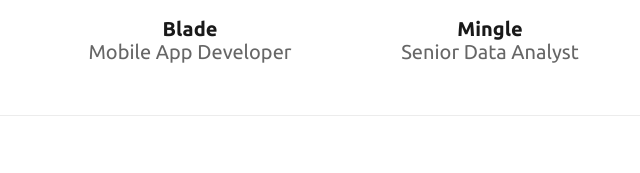
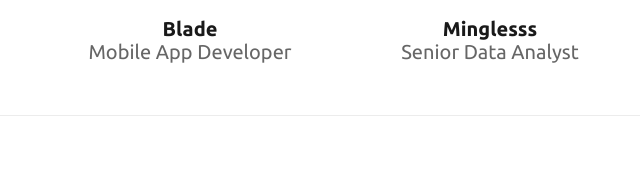
Before and after one commit to niya-benny/sentiment_analysis, a plain HTML site: page Big_Star_Collectibles/index.html in a window 1280 px wide. Shown: the part 1451-1624 px from the top of the page, 0-640 px from the left. Drawn offline with Linux system fonts and the light colour scheme.

Commit message:
Improve titles

```diff
--- a/Big_Star_Collectibles/index.html
+++ b/Big_Star_Collectibles/index.html
@@ -221,13 +221,14 @@
         <dl class="char-list">
           <div data-full-img="images/characters/Lil-Monsters-Blade.png">
             <dt id="name-blade">Blade</dt>
-            <dd class="title">Mobile App Developer</dd>
+
+              <dd class="title">Mobile App Developer</dd>
             <dd class="avatar"><img src="images/characters/avatar-Lil-Monsters-Blade.png" width="200" height="200" alt="Avatar of Blade"></dd>
             <dd class="desc">Blade freelances as a mobile app developer and has built some of the most popular Android and iOS apps used in modern monster society, including the award-winning Monster APPetite, which tracks calorie consumption and activity for the health-conscious monster. In his spare time, he competes in national agility contests with his border collie Winston.</dd>
             <dd><a href="#" id="more-blade" aria-labelledby="more-blade name-blade">See bio and products</a></dd>
           </div>
           <div data-full-img="images/characters/Lil-Monsters-Mingle.png">
-            <dt id="name-mingle">Mingle</dt>
+            <dt id="name-mingle">Minglesss</dt>
             <dd class="title">Senior Data Analyst</dd>
             <dd class="avatar"><img src="images/characters/avatar-Lil-Monsters-Mingle.png" width="200" height="200" alt="Avatar of Mingle"></dd>
             <dd class="desc">Mingle excels at doing twice the work in half the time, with pinpoint accuracy.  These skills serve her well in her role as Senior Data Analyst for an international cloud computing company. She's also got a penchant for ballroom dance, line dancing, and pretty much any kind of activity that lets her groove to music.</dd>
```
